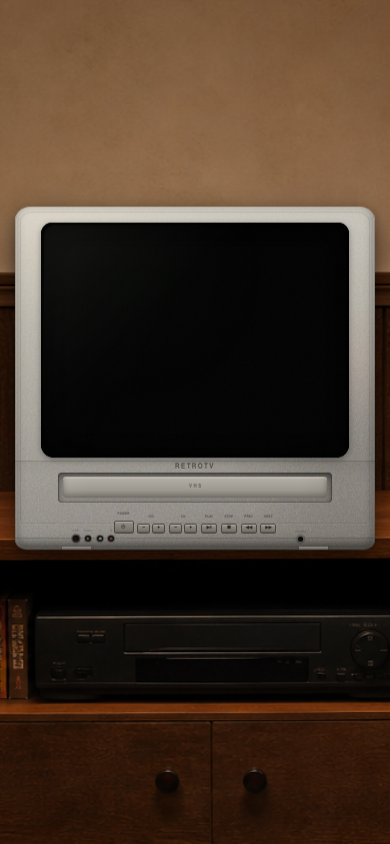
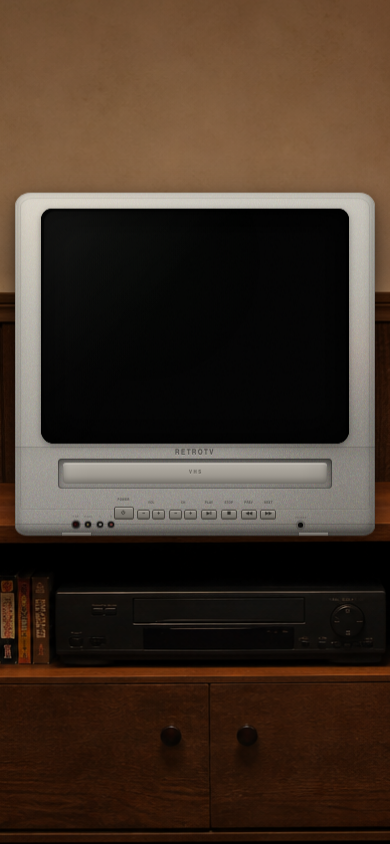
Before and after one commit to bschuby212/retrotv, a Next.js app: page / in a window 390 px wide. Built offline with nearby package versions, Linux system fonts and the light colour scheme.

Commit message:
Zoom background out further and lift TV higher on mobile/tablet
Co-authored-by: bschuby212 <bschuby212@users.noreply.github.com>

```diff
--- a/app/globals.css
+++ b/app/globals.css
@@ -44,10 +44,10 @@ button {
   --cabinet-anchor-wide: 19%;
   --room-focal-x: 50%;
   --room-focal-y: calc(48% + 60px);
-  --room-focal-y-mobile: 54%;
+  --room-focal-y-mobile: 56%;
   --room-focal-y-wide: calc(47% + 60px);
   --room-bg-scale: 2.15;
-  --room-bg-scale-mobile: 1.4;
+  --room-bg-scale-mobile: 1.22;
 }
 
 .page {
--- a/styles/tv/room-scene.module.css
+++ b/styles/tv/room-scene.module.css
@@ -81,57 +81,57 @@
 
 @media (max-width: 480px) {
   .scene {
-    --room-focal-y-mobile: 54%;
-    --room-bg-scale-mobile: 1.4;
+  --room-focal-y-mobile: 56%;
+  --room-bg-scale-mobile: 1.22;
   }
 
   .backgroundWrap {
-    transform: scale(var(--room-bg-scale-mobile, 1.4));
-    transform-origin: center var(--room-focal-y-mobile, 54%);
+    transform: scale(var(--room-bg-scale-mobile, 1.22));
+    transform-origin: center var(--room-focal-y-mobile, 56%);
   }
 
   .background {
-    object-position: var(--room-focal-x, 50%) var(--room-focal-y-mobile, 54%);
+    object-position: var(--room-focal-x, 50%) var(--room-focal-y-mobile, 56%);
   }
 
   .tvMount {
     top: 50%;
     bottom: auto;
-    transform: translate(-50%, calc(-50% - 44px));
+    transform: translate(-50%, calc(-50% - 58px));
   }
 }
 
 @media (min-width: 481px) and (max-width: 768px) {
   .backgroundWrap {
-    transform: scale(1.45);
-    transform-origin: center 52%;
+    transform: scale(1.28);
+    transform-origin: center 54%;
   }
 
   .background {
-    object-position: 50% 52%;
+    object-position: 50% 54%;
   }
 
   .tvMount {
     top: 50%;
     bottom: auto;
-    transform: translate(-50%, calc(-50% - 40px));
+    transform: translate(-50%, calc(-50% - 54px));
   }
 }
 
 @media (min-width: 769px) and (max-width: 1024px) {
   .backgroundWrap {
-    transform: scale(1.5);
-    transform-origin: center 52%;
+    transform: scale(1.32);
+    transform-origin: center 54%;
   }
 
   .background {
-    object-position: 50% 52%;
+    object-position: 50% 54%;
   }
 
   .tvMount {
     top: 50%;
     bottom: auto;
-    transform: translate(-50%, calc(-50% - 32px));
+    transform: translate(-50%, calc(-50% - 46px));
   }
 }
 
```
